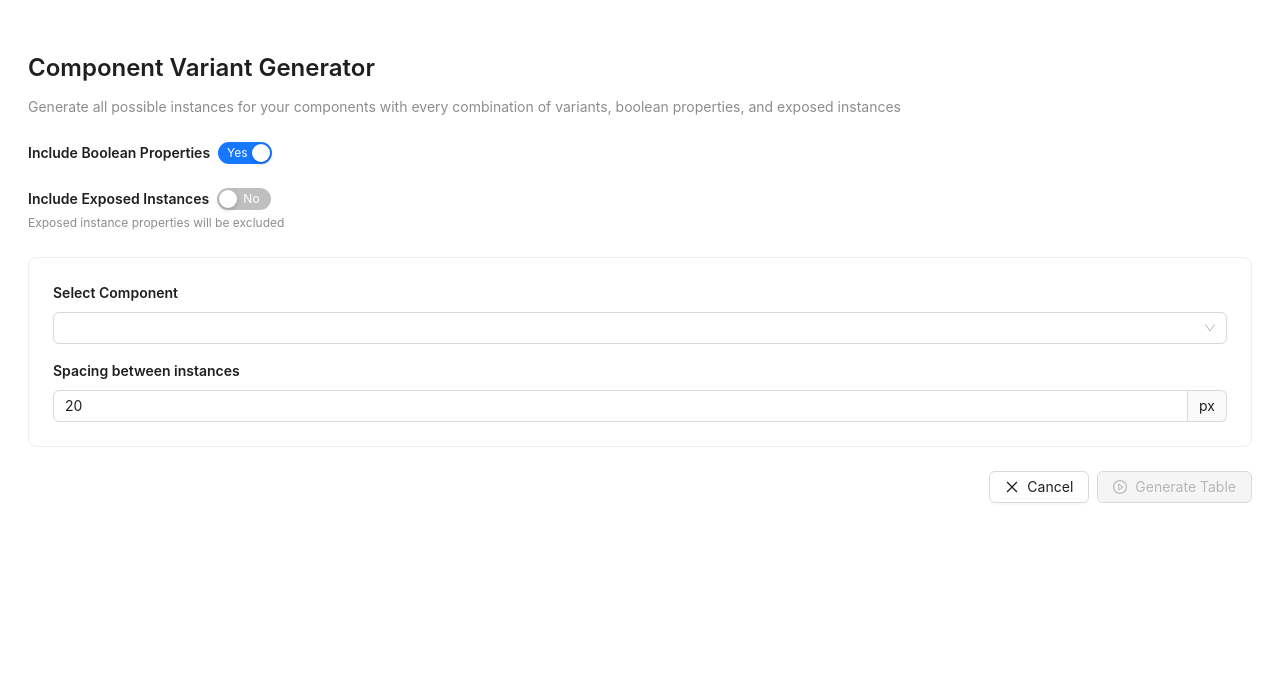
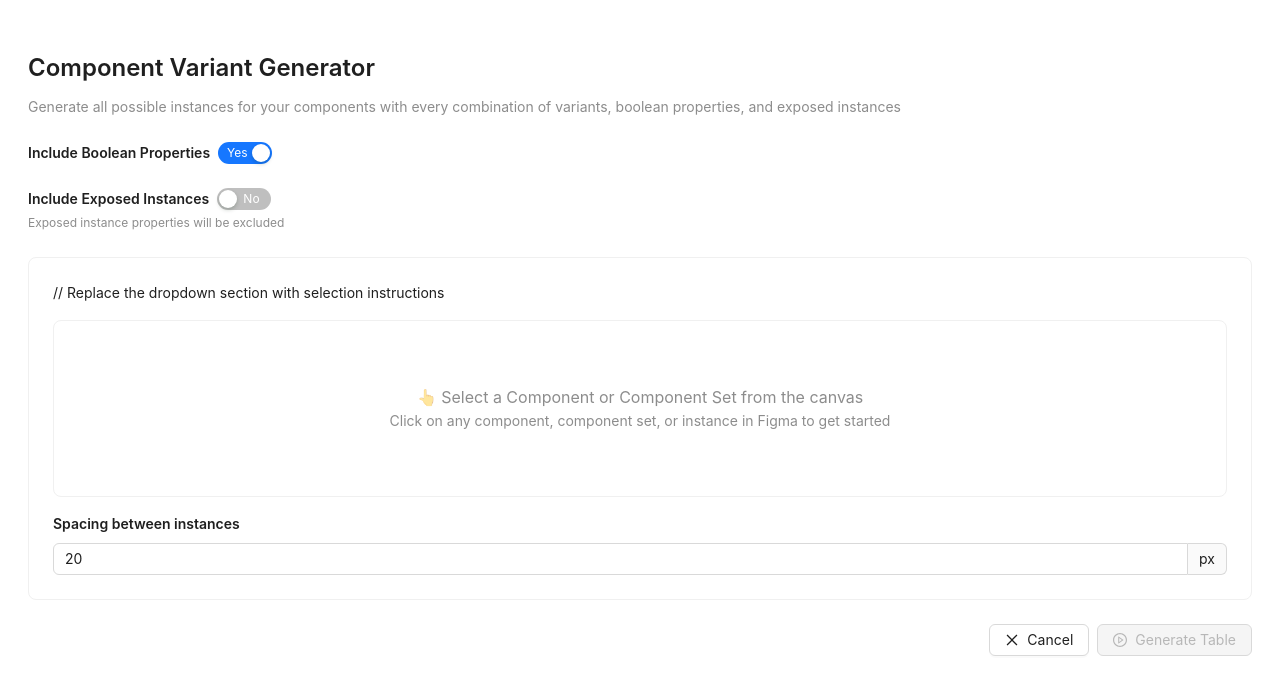
Before and after one commit to Beingmani/InstanceMaker, a React app: page / in a window 1280 px wide. Shown: the top 694 px of the page. Built offline with nearby package versions, Linux system fonts and the light colour scheme.

Commit message:
Can select any component, instance and can render the table

```diff
--- a/src/app/components/App.tsx
+++ b/src/app/components/App.tsx
@@ -18,8 +18,9 @@ interface ComponentInfo {
 }
 
 const App: React.FC = () => {
-  const [components, setComponents] = useState<ComponentInfo[]>([]);
-  const [selectedComponent, setSelectedComponent] = useState<string>('');
+
+ // Make sure this is correctly typed
+const [selectedComponent, setSelectedComponent] = useState<ComponentInfo | null>(null);
   const [spacing, setSpacing] = useState<number>(20);
   const [previewData, setPreviewData] = useState<any[]>([]);
   const [includeBooleans, setIncludeBooleans] = useState<boolean>(true);
@@ -27,15 +28,15 @@ const App: React.FC = () => {
   const [toggledProperties, setToggledProperties] = useState<Record<string, boolean>>({});
 
  useEffect(() => {
-    // Request component data when the plugin loads
-    parent.postMessage({ pluginMessage: { type: 'get-components' } }, '*');
-
   // Listen for messages from the plugin controller
   window.onmessage = (event) => {
     const { type, data } = event.data.pluginMessage || {};
 
-      if (type === 'components-data') {
-        setComponents(data);
+    if (type === 'component-selected') {
+      setSelectedComponent(data);
+    } else if (type === 'selection-cleared') {
+      setSelectedComponent(null);
+      setToggledProperties({});
     }
   };
 }, []);
@@ -43,10 +44,8 @@ const App: React.FC = () => {
   // Generate preview data for the selected component
 useEffect(() => {
   if (selectedComponent) {
-    const component = components.find(c => c.id === selectedComponent);
-    if (component) {
     const initialToggles: Record<string, boolean> = {};
-      component.properties.forEach(prop => {
+    selectedComponent.properties.forEach(prop => {
       // Only include properties that pass the global filters
       const shouldInclude =
         (prop.type === 'VARIANT') ||
@@ -57,8 +56,7 @@ useEffect(() => {
     });
     setToggledProperties(initialToggles);
   }
-  }
-}, [selectedComponent, components, includeBooleans, includeExposedInstances]);
+}, [selectedComponent, includeBooleans, includeExposedInstances]);
 
   // Generate combinations function
   const generateCombinations = (properties: ComponentProperty[]): Record<string, string>[] => {
@@ -94,10 +92,7 @@ useEffect(() => {
 const calculateCombinations = (): number => {
   if (!selectedComponent) return 0;
 
-  const component = components.find(c => c.id === selectedComponent);
-  if (!component) return 0;
-
-  const enabledProperties = component.properties.filter(prop => {
+  const enabledProperties = selectedComponent.properties.filter(prop => {
     // Apply global filters first
     if (prop.type === 'BOOLEAN' && !includeBooleans) return false;
     if (prop.type === 'EXPOSED_INSTANCE' && !includeExposedInstances) return false;
@@ -113,10 +108,7 @@ useEffect(() => {
 
 const handleGenerate = () => {
   if (selectedComponent) {
-    const component = components.find(c => c.id === selectedComponent);
-    if (!component) return;
-
-    const enabledProperties = component.properties
+    const enabledProperties = selectedComponent.properties
       .filter(prop => {
         // Apply global filters
         if (prop.type === 'BOOLEAN' && !includeBooleans) return false;
@@ -129,20 +121,19 @@ useEffect(() => {
     parent.postMessage({
       pluginMessage: {
         type: 'generate-table',
-        componentId: selectedComponent,
+        componentId: selectedComponent.id,
         spacing: spacing,
         enabledProperties: enabledProperties
       }
     }, '*');
   }
 };
-
   const handleCancel = () => {
     parent.postMessage({ pluginMessage: { type: 'cancel' } }, '*');
   };
 
   // Generate table columns dynamically based on component properties
-  const selectedComponentData = components.find((c) => c.id === selectedComponent);
+ const selectedComponentData = selectedComponent;
   let filteredProperties = selectedComponentData ? selectedComponentData.properties : [];
 
   if (!includeBooleans) {
@@ -233,21 +224,67 @@ useEffect(() => {
 
         <Card>
           <Space direction="vertical" size="middle" style={{ width: '100%' }}>
+           // Replace the dropdown section with selection instructions
+<Card>
+  <Space direction="vertical" size="middle" style={{ width: '100%' }}>
+    {!selectedComponent ? (
+      <div style={{ textAlign: 'center', padding: '40px 20px' }}>
+        <Text type="secondary" style={{ fontSize: '16px' }}>
+          👆 Select a Component or Component Set from the canvas
+        </Text>
+        <br />
+        <Text type="secondary" style={{ fontSize: '14px', marginTop: '8px' }}>
+          Click on any component, component set, or instance in Figma to get started
+        </Text>
+      </div>
+    ) : (
       <div>
-              <Text strong>Select Component</Text>
-              <Select
+        <div style={{
+          padding: '12px',
+          backgroundColor: '#f6ffed',
+          border: '1px solid #b7eb8f',
+          borderRadius: '6px',
+          marginBottom: '16px'
+        }}>
+          <Space align="center">
+            <Text strong style={{ color: '#52c41a' }}>✅ Selected:</Text>
+            <Text code style={{ fontSize: '14px' }}>{selectedComponent.name}</Text>
+            <Tag color="blue">{selectedComponent.properties.length} properties</Tag>
+          </Space>
+        </div>
+
+        {/* Rest of your existing component properties display */}
+        {selectedComponent.properties.length > 0 ? (
+          <div>
+            <Text strong>Component Properties - Toggle what to include:</Text>
+            {/* ... existing properties display code ... */}
+          </div>
+        ) : (
+          <div style={{ textAlign: 'center', padding: '20px' }}>
+            <Text type="secondary">
+              This component doesn't have any variant, boolean, or exposed instance properties to generate combinations from.
+            </Text>
+          </div>
+        )}
+      </div>
+    )}
+
+    {/* Spacing input - only show when component is selected */}
+    {selectedComponent && (
+      <div>
+        <Text strong>Spacing between instances</Text>
+        <InputNumber
           style={{ width: '100%', marginTop: '8px' }}
-                placeholder="Choose a component set..."
-                value={selectedComponent}
-                onChange={setSelectedComponent}
-              >
-                {components.map((component) => (
-                  <Option key={component.id} value={component.id}>
-                    {component.name} ({component.properties.length} properties)
-                  </Option>
-                ))}
-              </Select>
+          value={spacing}
+          onChange={(value) => setSpacing(value || 20)}
+          min={0}
+          max={200}
+          addonAfter="px"
+        />
       </div>
+    )}
+  </Space>
+</Card>
 
            {selectedComponentData && (
   <div>
@@ -341,7 +378,12 @@ useEffect(() => {
           <Button onClick={handleCancel} icon={<CloseOutlined />}>
             Cancel
           </Button>
-          <Button type="primary" onClick={handleGenerate} disabled={!selectedComponent} icon={<PlayCircleOutlined />}>
+         <Button
+  type="primary"
+  onClick={handleGenerate}
+  disabled={!selectedComponent || calculateCombinations() === 0}
+  icon={<PlayCircleOutlined />}
+>
   Generate Table
 </Button>
         </Space>
--- a/src/plugin/controller.ts
+++ b/src/plugin/controller.ts
@@ -1,6 +1,98 @@
 // This file handles the Figma API interactions
 
 figma.showUI(__html__, { width: 800, height: 600 });
+
+figma.on('selectionchange', () => {
+  const selection = figma.currentPage.selection;
+
+  if (selection.length === 1) {
+    const selected = selection[0];
+
+    // Check if selected node is a ComponentSet or Component
+    if (selected.type === 'COMPONENT_SET') {
+      sendComponentData(selected);
+    } else if (selected.type === 'COMPONENT') {
+      // If it's a single component, check if it has a parent ComponentSet
+      if (selected.parent && selected.parent.type === 'COMPONENT_SET') {
+        sendComponentData(selected.parent as ComponentSetNode);
+      } else {
+        // Single component without variants
+        sendSingleComponentData(selected);
+      }
+    } else if (selected.type === 'INSTANCE') {
+      // If instance is selected, get its main component
+      const mainComponent = selected.mainComponent;
+      if (mainComponent && mainComponent.parent && mainComponent.parent.type === 'COMPONENT_SET') {
+        sendComponentData(mainComponent.parent as ComponentSetNode);
+      } else if (mainComponent) {
+        sendSingleComponentData(mainComponent);
+      }
+    } else {
+      // Not a component-related selection
+      figma.ui.postMessage({
+        type: 'selection-cleared'
+      });
+    }
+  } else {
+    // No selection or multiple selection
+    figma.ui.postMessage({
+      type: 'selection-cleared'
+    });
+  }
+});
+
+// Helper function to send ComponentSet data
+function sendComponentData(componentSet: ComponentSetNode) {
+  const properties: ComponentProperty[] = [];
+
+  // Extract all component properties
+  for (const [propertyName, property] of Object.entries(componentSet.componentPropertyDefinitions)) {
+    if (property.type === 'VARIANT') {
+      properties.push({
+        name: propertyName,
+        type: 'VARIANT',
+        values: property.variantOptions || []
+      });
+    } else if (property.type === 'BOOLEAN') {
+      properties.push({
+        name: propertyName,
+        type: 'BOOLEAN',
+        values: ['true', 'false']
+      });
+    }
+  }
+
+  // Add exposed instance properties
+  const exposedProperties = getExposedInstanceProperties(componentSet);
+  properties.push(...exposedProperties);
+
+  figma.ui.postMessage({
+    type: 'component-selected',
+    data: {
+      id: componentSet.id,
+      name: componentSet.name,
+      properties
+    }
+  });
+}
+
+// Helper function to send single Component data
+function sendSingleComponentData(component: ComponentNode) {
+  const properties: ComponentProperty[] = [];
+
+  // Get exposed instance properties for single component
+  const exposedProperties = getExposedInstanceProperties(component);
+  properties.push(...exposedProperties);
+
+  figma.ui.postMessage({
+    type: 'component-selected',
+    data: {
+      id: component.id,
+      name: component.name,
+      properties
+    }
+  });
+}
 
 interface ComponentProperty {
   name: string;
@@ -752,13 +844,6 @@ async function createInstancesTable(componentId: string, combinations: Record<st
 }
 
 figma.ui.onmessage = async (msg) => {
-  if (msg.type === 'get-components') {
-    const componentSets = findComponentSets();
-    figma.ui.postMessage({
-      type: 'components-data',
-      data: componentSets,
-    });
-  }
 
  if (msg.type === 'generate-table') {
   const { componentId, spacing, enabledProperties } = msg;
```
Lines whose indentation alone changed are shown as unchanged.
